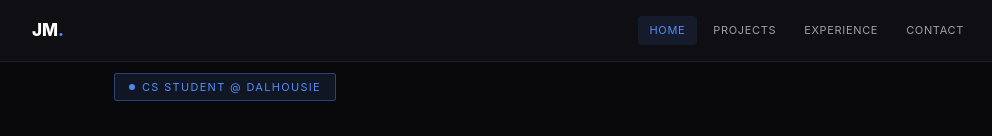
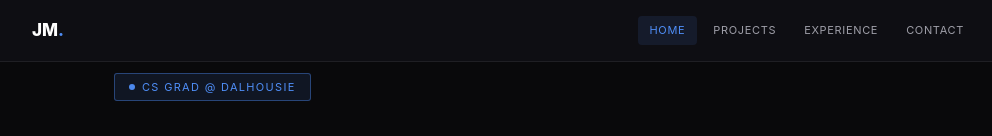
Before and after one commit to CourtKingJuJu/Portfolio, a React (Vite) app: page / in a window 1280 px wide. Shown: the top 136 px of the page, without its empty margins (136-1128 px from the left). Built offline with nearby package versions, Linux system fonts and the light colour scheme.

Commit message:
Changed CS Student to CS grad

```diff
--- a/src/App.jsx
+++ b/src/App.jsx
@@ -18,7 +18,7 @@ function App() {
           <div className='inline-flex items-center gap-[7px] text-[11px] tracking-[0.12em] uppercase text-[#4F8EF7] border border-[#4F8EF7]/40 bg-[#4F8EF7]/10 px-[14px] py-[5px] rounded-[3px] mb-8'>
             {/* blinking dot */}
             <span className='w-[6px] h-[6px] bg-[#4F8EF7] rounded-full animate-pulse' />
-            CS Student @ Dalhousie
+            CS Grad @ Dalhousie
           </div>
 
           <h1 className='font-display text-[clamp(40px,8vw,72px)] font-extrabold leading-[0.96] tracking-[-0.03em] text-white'>
```
